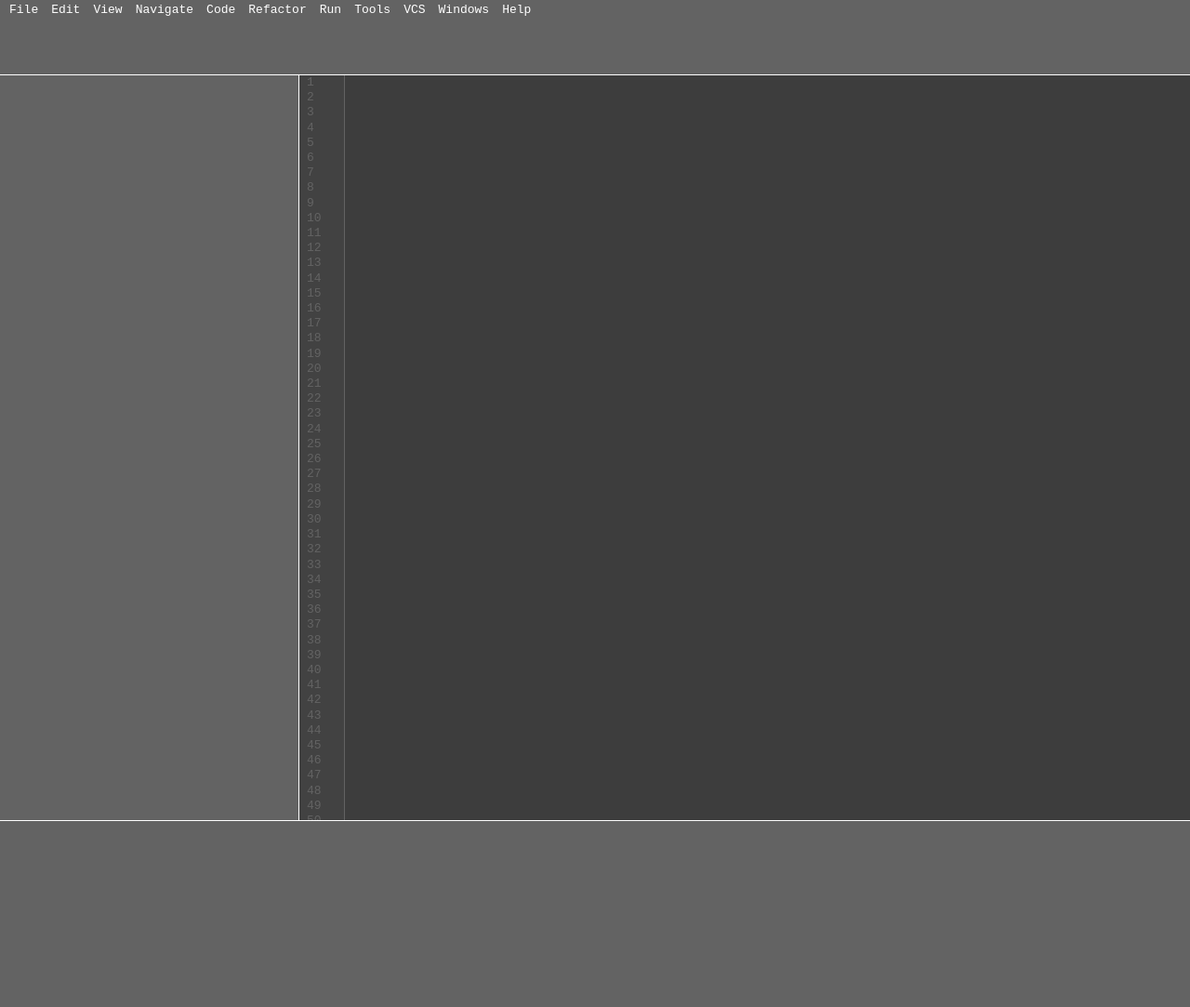
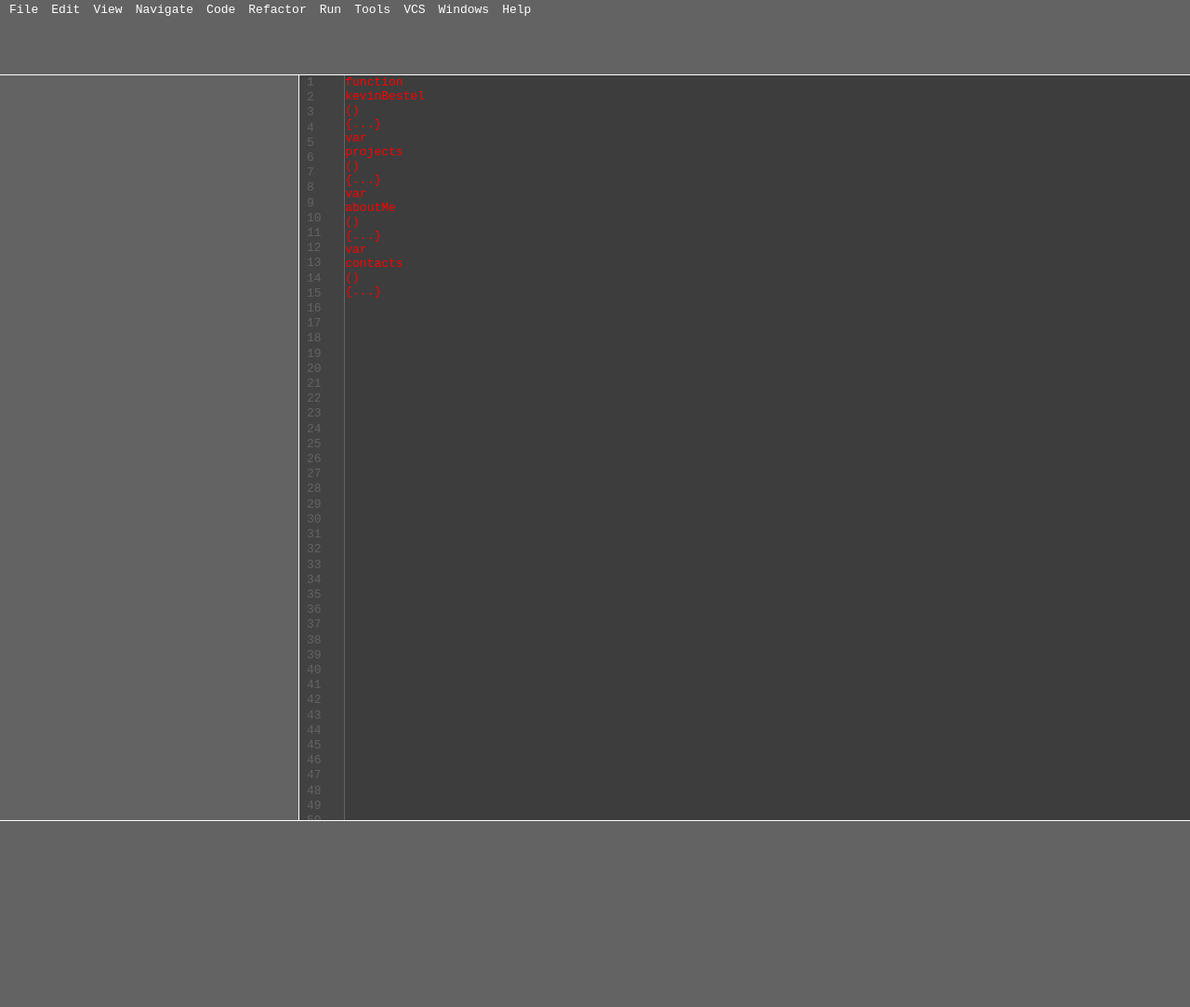
Before and after one commit to Kevin-Bestel/Portfolio, a plain HTML site: page index2.html in a window 1280 px wide. Shown: the whole page at 93% size. Drawn offline with Linux system fonts and the light colour scheme.

Commit message:
some Changes

```diff
--- a/css/styles2.css
+++ b/css/styles2.css
@@ -36,7 +36,7 @@ p {
 }
 
 /* ist das <div> welches die container 1+2 umfasst */
-#codeEditor{
+#codeEditor {
     grid-row-start: 2;
     grid-row-end: 4;
     grid-column-start: 3;
@@ -90,7 +90,8 @@ p {
     grid-column-start: 1;
     grid-column-end: colEnd;
 }
-.container3 > p{
+
+.container3 > p {
     font-family: monospace;
     color: #ffffff;
     padding-left: 10px;
@@ -116,3 +117,25 @@ p {
     grid-column-start: 1;
     grid-column-end: colEnd;
 }
+
+/* Styling der Inhalte im #CodeEditor */
+
+.function {
+    color: red;
+}
+
+.function-name {
+    color: red;
+}
+
+.function-brackets {
+    color: red;
+}
+
+.fullBrackets {
+    color: red;
+    cursor: pointer;
+}
+.container1 > p{
+    display: inline-block;
+}
--- a/index2.html
+++ b/index2.html
@@ -8,7 +8,32 @@
 <body>
 <div id="wholeContainer">
     <div id="codeEditor">
-        <div class="container1"></div>
+        <div class="container1">
+            <div>
+                <p class="function">function</p>
+                <p class="function-name">kevinBestel</p>
+                <p class="function-brackets">()</p>
+                <p class="fullBrackets">{...}</p>
+                <div>
+                    <p class="function">var</p>
+                    <p class="function-name">projects</p>
+                    <p class="function-brackets">()</p>
+                    <p class="fullBrackets">{...}</p>
+                </div>
+                <div>
+                    <p class="function">var</p>
+                    <p class="function-name">aboutMe</p>
+                    <p class="function-brackets">()</p>
+                    <p class="fullBrackets">{...}</p>
+                </div>
+                <div>
+                    <p class="function">var</p>
+                    <p class="function-name">contacts</p>
+                    <p class="function-brackets">()</p>
+                    <p class="fullBrackets">{...}</p>
+                </div>
+            </div>
+        </div>
         <div class="container2">
             <p>1</p>
             <p>2</p>
```
